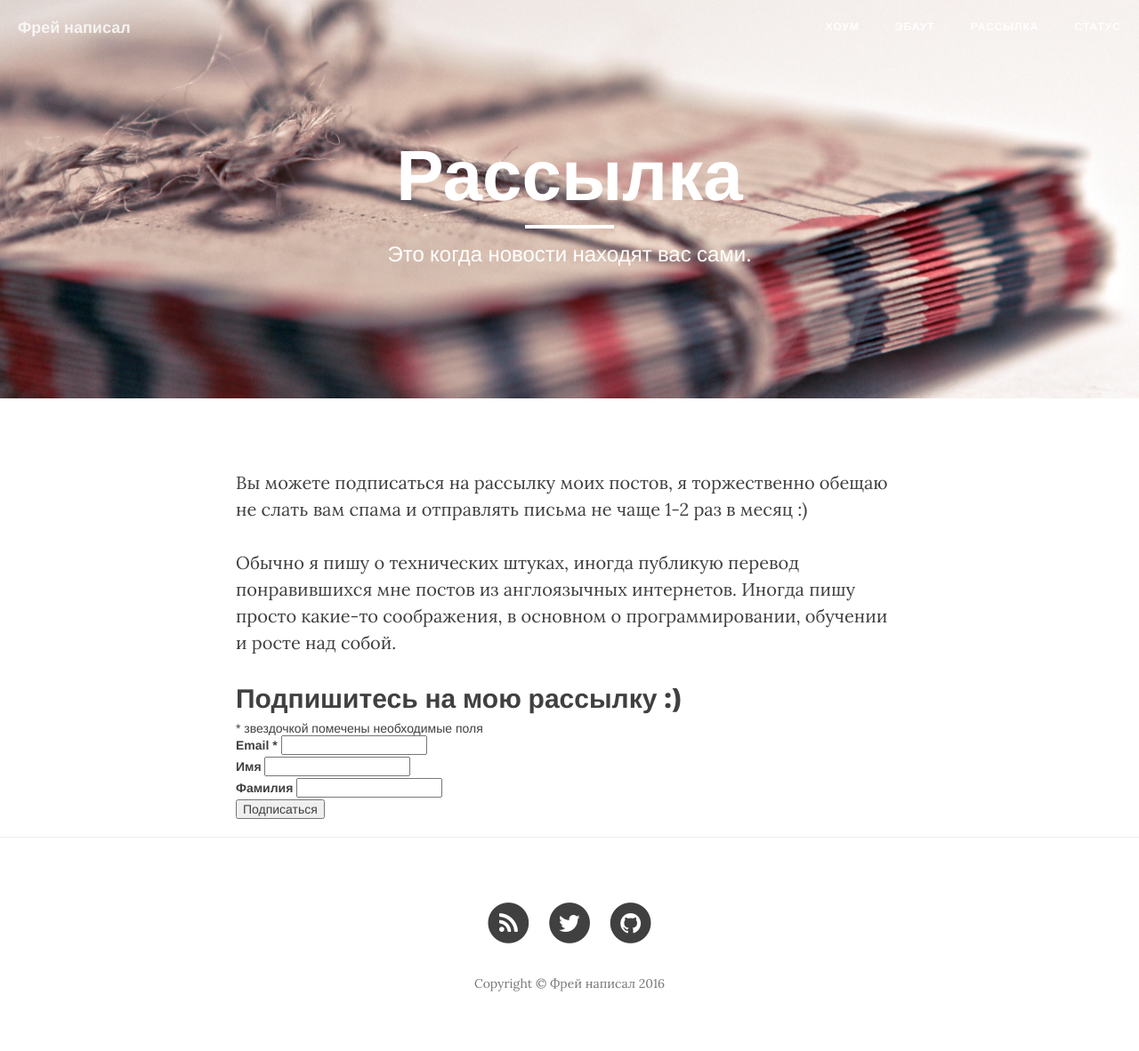
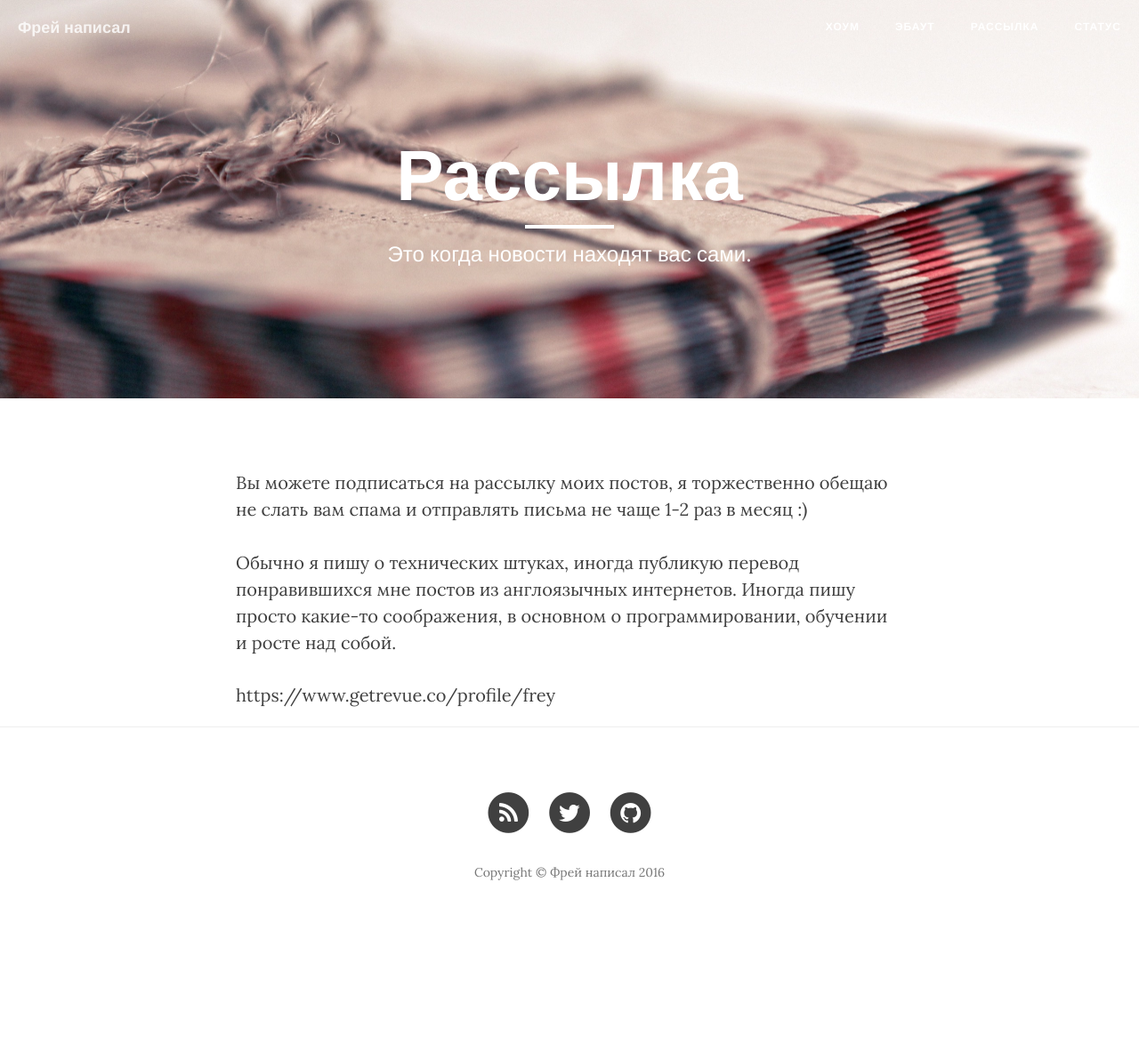
Before and after one commit to Freika/freika.github.io, a Jekyll site: the page built from newsletter.html, in a window 1280 px wide. Shown: the whole page at 89% size. Built offline with Jekyll 4.4.1, drawn with Linux system fonts in a browser that asks for light colours; nearby versions of some CDN libraries; comment, search, counter and statistics services are not loaded; after the commit the page ends 1057 px from its top, so only the background shows below that.

Commit message:
Update newsletter page.

```diff
--- a/newsletter.html
+++ b/newsletter.html
@@ -8,39 +8,5 @@ header-img: "img/envelopes-bg.jpg"
 <p>Вы можете подписаться на рассылку моих постов, я торжественно обещаю не слать вам спама и отправлять письма не чаще 1-2 раз в месяц :)</p>
 <p>Обычно я пишу о технических штуках, иногда публикую перевод понравившихся мне постов из англоязычных интернетов. Иногда пишу просто какие-то соображения, в основном о программировании, обучении и росте над собой.
 </p>
-<!-- Begin MailChimp Signup Form -->
-<link href="//cdn-images.mailchimp.com/embedcode/classic-081711.css" rel="stylesheet" type="text/css">
-<style type="text/css">
-  #mc_embed_signup{background:#fff; clear:left; font:14px Helvetica,Arial,sans-serif; }
-  /* Add your own MailChimp form style overrides in your site stylesheet or in this style block.
-     We recommend moving this block and the preceding CSS link to the HEAD of your HTML file. */
-</style>
-<div id="mc_embed_signup">
-<form action="//frey.us10.list-manage.com/subscribe/post?u=ccf198460ce066d34c687f1b1&amp;id=7d7cbbba3d" method="post" id="mc-embedded-subscribe-form" name="mc-embedded-subscribe-form" class="validate" target="_blank" novalidate>
-    <div id="mc_embed_signup_scroll">
-  <h2>Подпишитесь на мою рассылку :)</h2>
-<div class="indicates-required"><span class="asterisk">*</span> звездочкой помечены необходимые поля</div>
-<div class="mc-field-group">
-  <label for="mce-EMAIL">Email <span class="asterisk">*</span>
-</label>
-  <input type="email" value="" name="EMAIL" class="required email" id="mce-EMAIL">
-</div>
-<div class="mc-field-group">
-  <label for="mce-FNAME">Имя </label>
-  <input type="text" value="" name="FNAME" class="" id="mce-FNAME">
-</div>
-<div class="mc-field-group">
-  <label for="mce-LNAME">Фамилия </label>
-  <input type="text" value="" name="LNAME" class="" id="mce-LNAME">
-</div>
-  <div id="mce-responses" class="clear">
-    <div class="response" id="mce-error-response" style="display:none"></div>
-    <div class="response" id="mce-success-response" style="display:none"></div>
-  </div>    <!-- real people should not fill this in and expect good things - do not remove this or risk form bot signups-->
-    <div style="position: absolute; left: -5000px;" aria-hidden="true"><input type="text" name="b_ccf198460ce066d34c687f1b1_7d7cbbba3d" tabindex="-1" value=""></div>
-    <div class="clear"><input type="submit" value="Подписаться" name="subscribe" id="mc-embedded-subscribe" class="button"></div>
-    </div>
-</form>
-</div>
-<script type='text/javascript' src='//s3.amazonaws.com/downloads.mailchimp.com/js/mc-validate.js'></script><script type='text/javascript'>(function($) {window.fnames = new Array(); window.ftypes = new Array();fnames[0]='EMAIL';ftypes[0]='email';fnames[1]='FNAME';ftypes[1]='text';fnames[2]='LNAME';ftypes[2]='text';}(jQuery));var $mcj = jQuery.noConflict(true);</script>
-<!--End mc_embed_signup-->
+
+<a href="https://www.getrevue.co/profile/frey">https://www.getrevue.co/profile/frey</a>
```
